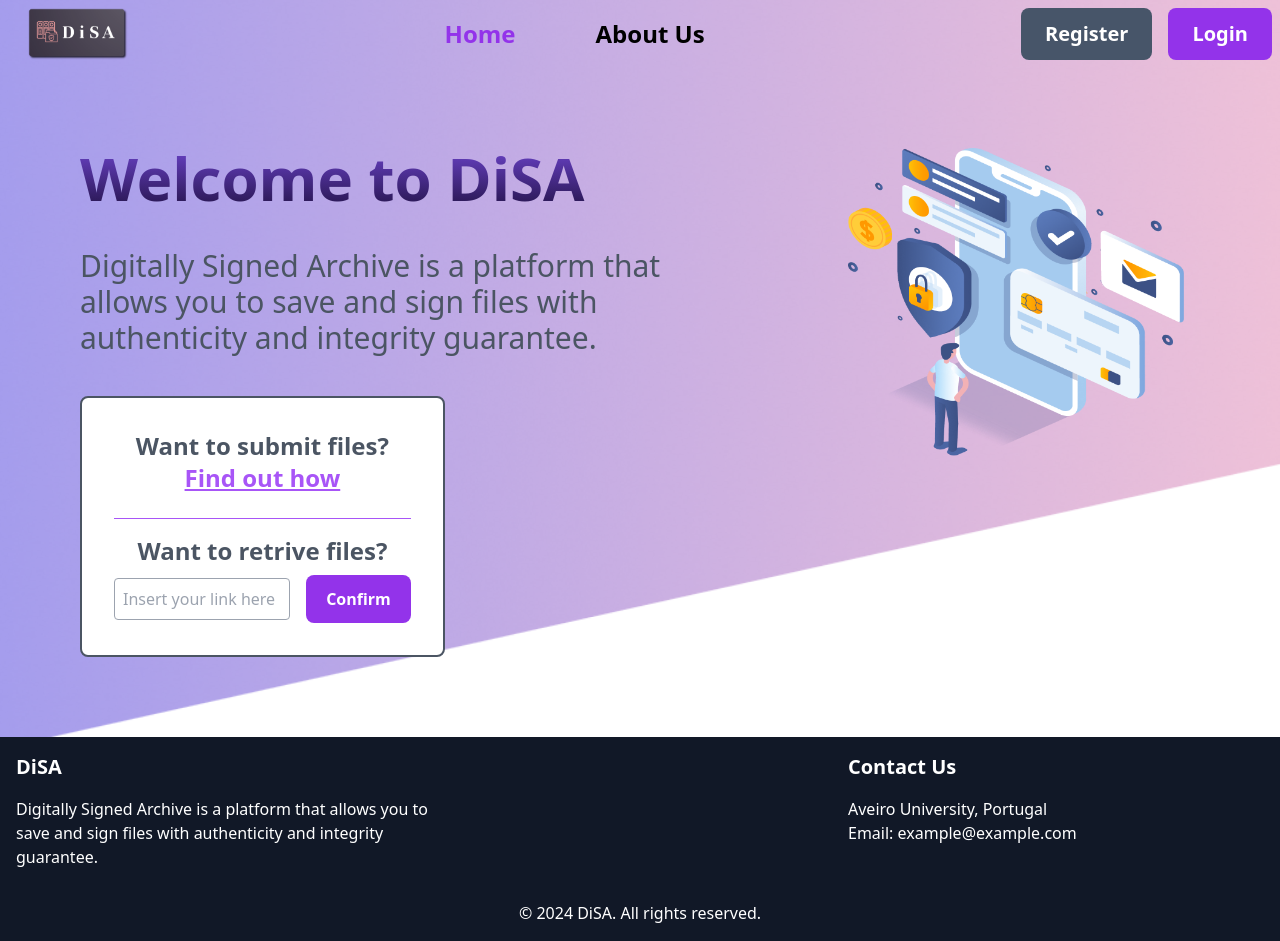
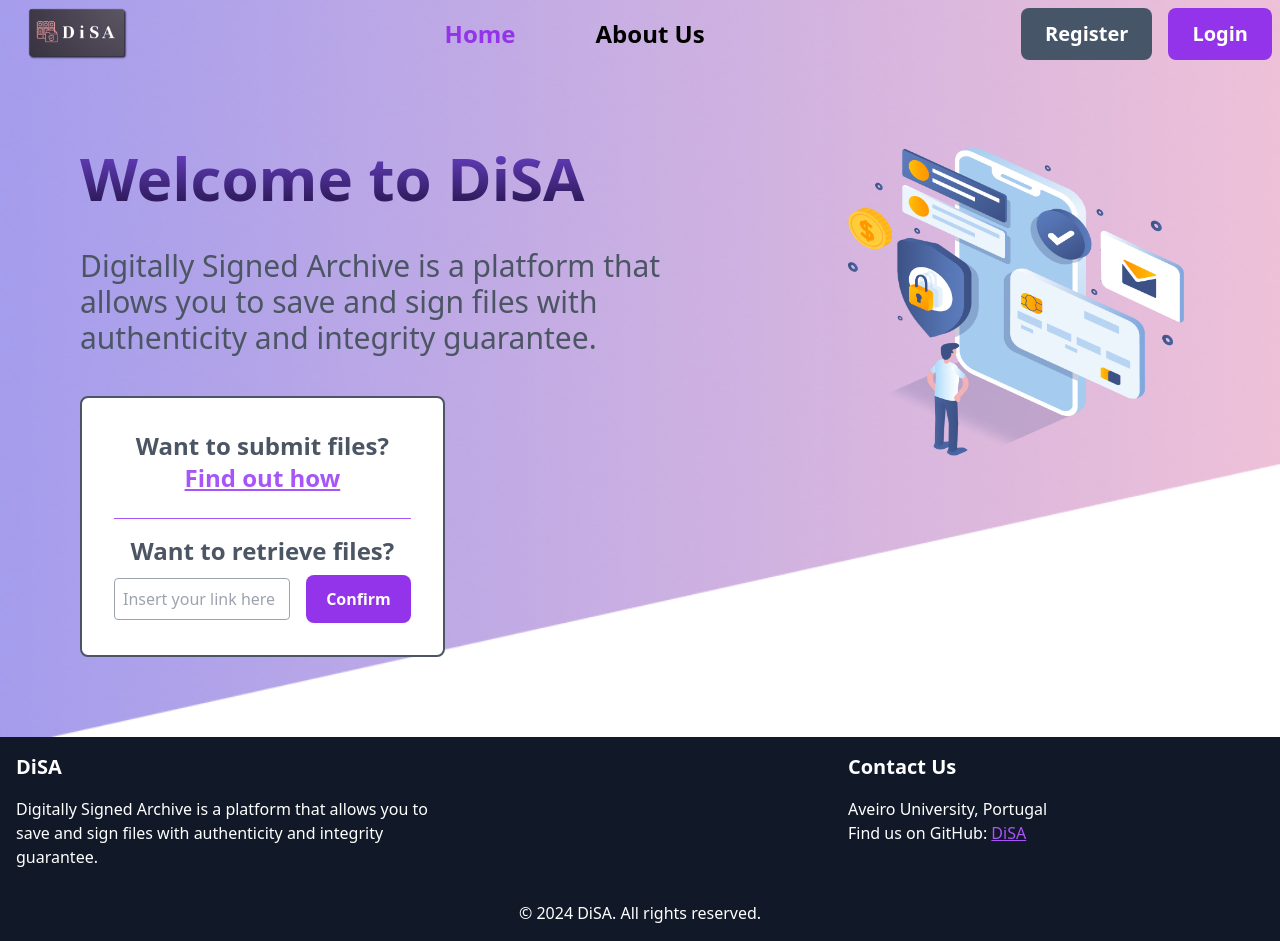
Before and after one commit to miguel-silva48/DiSA-webInterface, a React (Vite) app: page / in a window 1280 px wide. Built offline with nearby package versions, Linux system fonts and the light colour scheme.

Commit message:
Fix(webInterface): minor fixes to endpoint and footer

```diff
--- a/src/components/layout/DocumentSetCard.jsx
+++ b/src/components/layout/DocumentSetCard.jsx
@@ -71,17 +71,17 @@ const DocumentSetCard = ({ token, collection }) => {
     }
   };
 
-    //TODO test download collection
   const handleDownloadCollection = async () => {
     try {
-            let res = await fetch(API_BASE_URL + "/collections/download?col_uuid=" + collection.id + "&email=" + username, {
+      const response = await fetch(API_BASE_URL + "/collections/download?col_uuid=" + collection.id + "&email=" + username, {
         method: 'GET',
         headers: {
           'Content-Type': 'application/json',
+          //TODO - Add token (was complaining about 2 authentication methods)
           // Authorization: `Bearer ${token}`,
         },
       });
-            window.open(res.url, '_blank').focus();
+      window.open(response.url, '_blank').focus();
     }
     catch (error) {
       console.error("Error downloading collection:", error);
--- a/src/components/layout/Footer.jsx
+++ b/src/components/layout/Footer.jsx
@@ -9,7 +9,7 @@ const Footer = () => {
         <div className="md:w-1/3 mt-6 md:mt-0">
           <h3 className="text-xl font-bold mb-4">Contact Us</h3>
           <p>Aveiro University, Portugal</p>
-          <p>Email: example@example.com</p>
+          <p>Find us on GitHub: <a href="https://github.com/Mycsina/DiSA" className="text-purple-500 underline">DiSA</a></p>
         </div>
       </div>
       <div className="text-center mt-8">
--- a/src/components/pages/HomePage.jsx
+++ b/src/components/pages/HomePage.jsx
@@ -24,7 +24,7 @@ const HomePage = () => {
                 <form className="w-3/5 border-2 border-gray-600 rounded-lg bg-white p-8">
                   <h2 className="text-2xl font-bold text-gray-600 text-center mb-6">Want to submit files? <u className="text-purple-500">Find out how</u></h2>
                   <hr className="border-t border-purple-500 mb-4" />
-                  <h2 className="text-2xl font-bold text-gray-600 text-center mb-2">Want to retrive files?</h2>
+                  <h2 className="text-2xl font-bold text-gray-600 text-center mb-2">Want to retrieve files?</h2>
                   <div className="flex items-center">
                     <input
                       className="w-4/5 border border-gray-400 rounded p-2 mr-4 flex-grow"
--- a/src/components/pages/SharedPage.jsx
+++ b/src/components/pages/SharedPage.jsx
@@ -77,16 +77,14 @@ const SharedPage = () => {
   };
 
   const handleDownloadCollection = async () => {
-    //TODO - Handle collection download
-    console.log("TODO - Handle collection download");
     try {
-      let res = await fetch(API_BASE_URL + "/collections/download?col_uuid=" + col_uuid + "&email=" + email, {
+      const response = await fetch(API_BASE_URL + "/collections/download?col_uuid=" + col_uuid + "&email=" + email, {
         method: 'GET',
         headers: {
           'Content-Type': 'application/json',
         },
       });
-      window.open(res.url, '_blank').focus();
+      window.open(response.url, '_blank').focus();
     } catch (error) {
       console.error("Error downloading collection:", error);
     }
```
Lines whose indentation alone changed are shown as unchanged.
